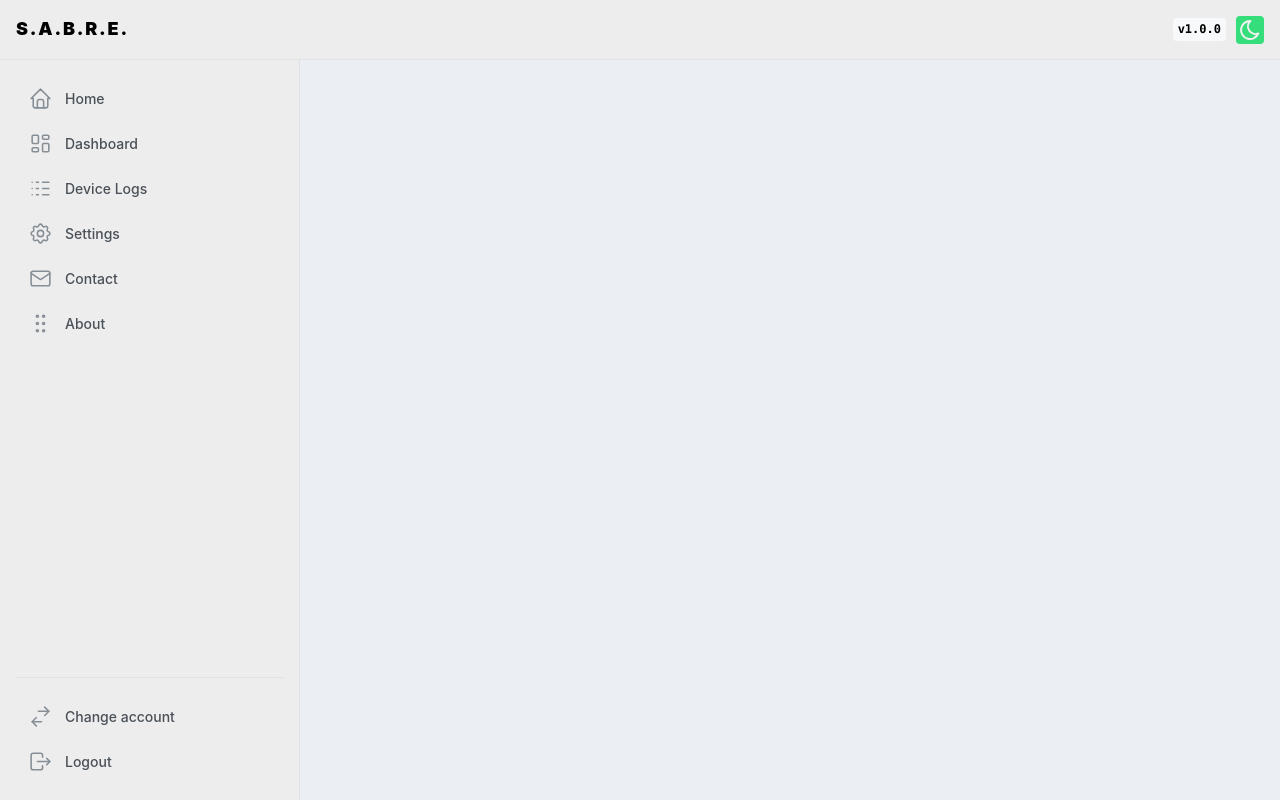
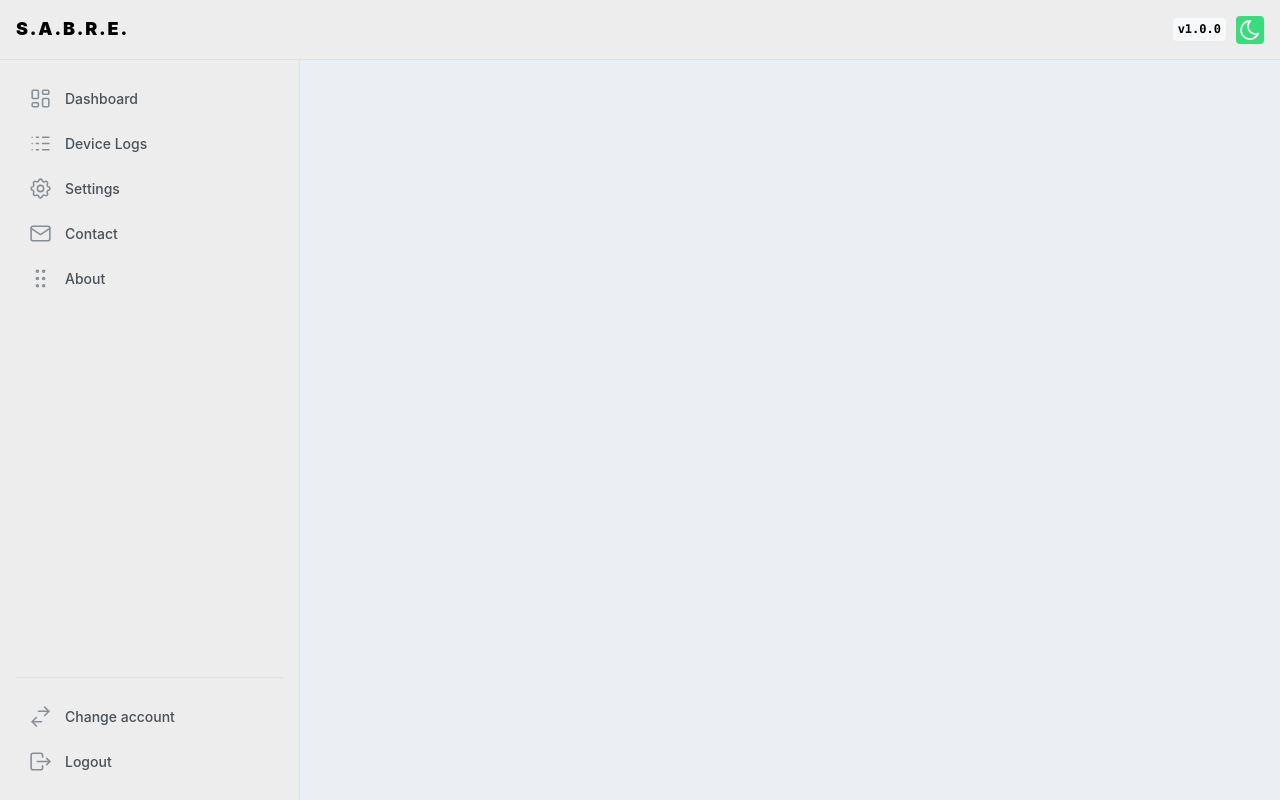
Before and after one commit to Duro233/smartbreaker, a React (Vite) app in the folder frontend/: page / in a window 1280 px wide. Built offline with nearby package versions, Linux system fonts and the light colour scheme; no server answers.

Commit message:
Remove 'Home' link from post-login navigation

```diff
--- a/frontend/src/components/home-comp/navigation/post-login-navigation.tsx
+++ b/frontend/src/components/home-comp/navigation/post-login-navigation.tsx
@@ -43,7 +43,6 @@ type PostLoginNavigationProps = {
 };
 
 const defaultLinks: NavItem[] = [
-  { link: '/home', label: 'Home', icon: IconHome },
   { link: '/dashboard', label: 'Dashboard', icon: IconLayoutDashboard },
   {link: '/logs', label: 'Device Logs', icon: IconLogs},
   { link: '/settings', label: 'Settings', icon: IconSettings },
```
